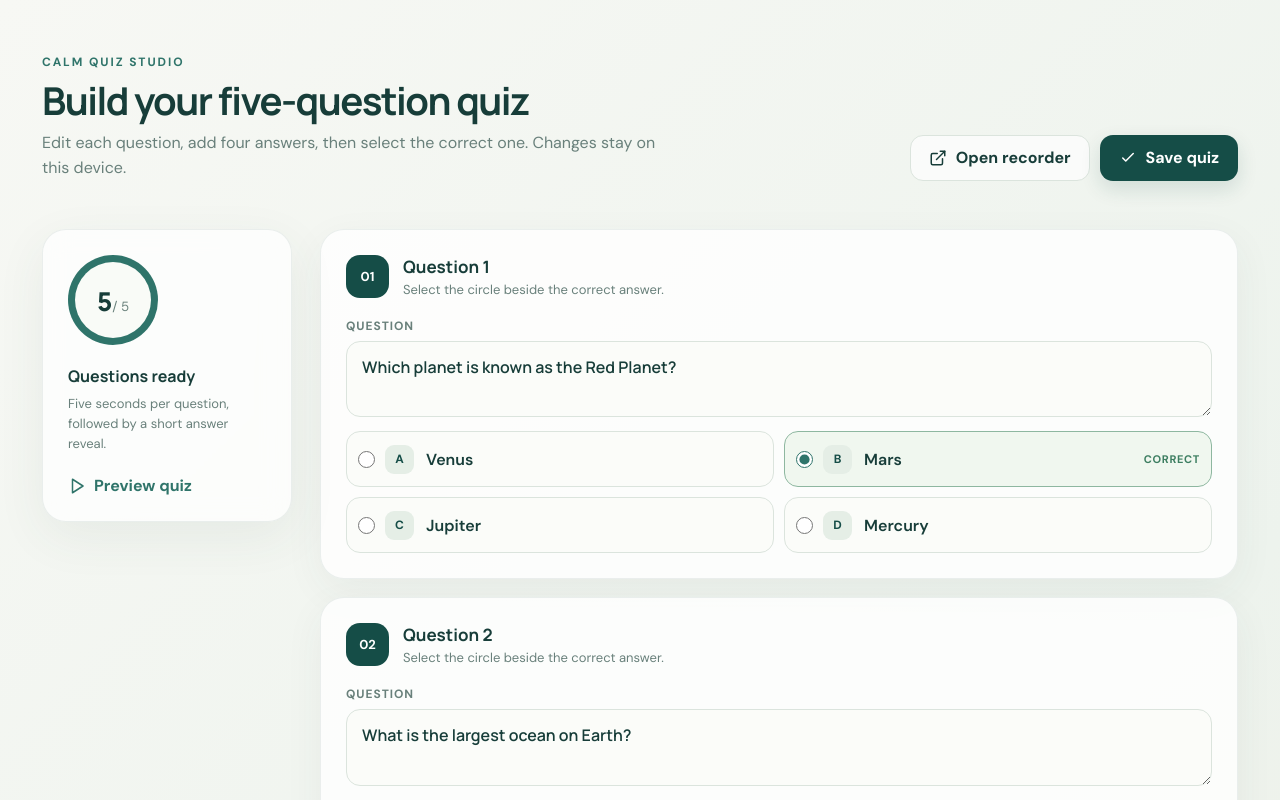
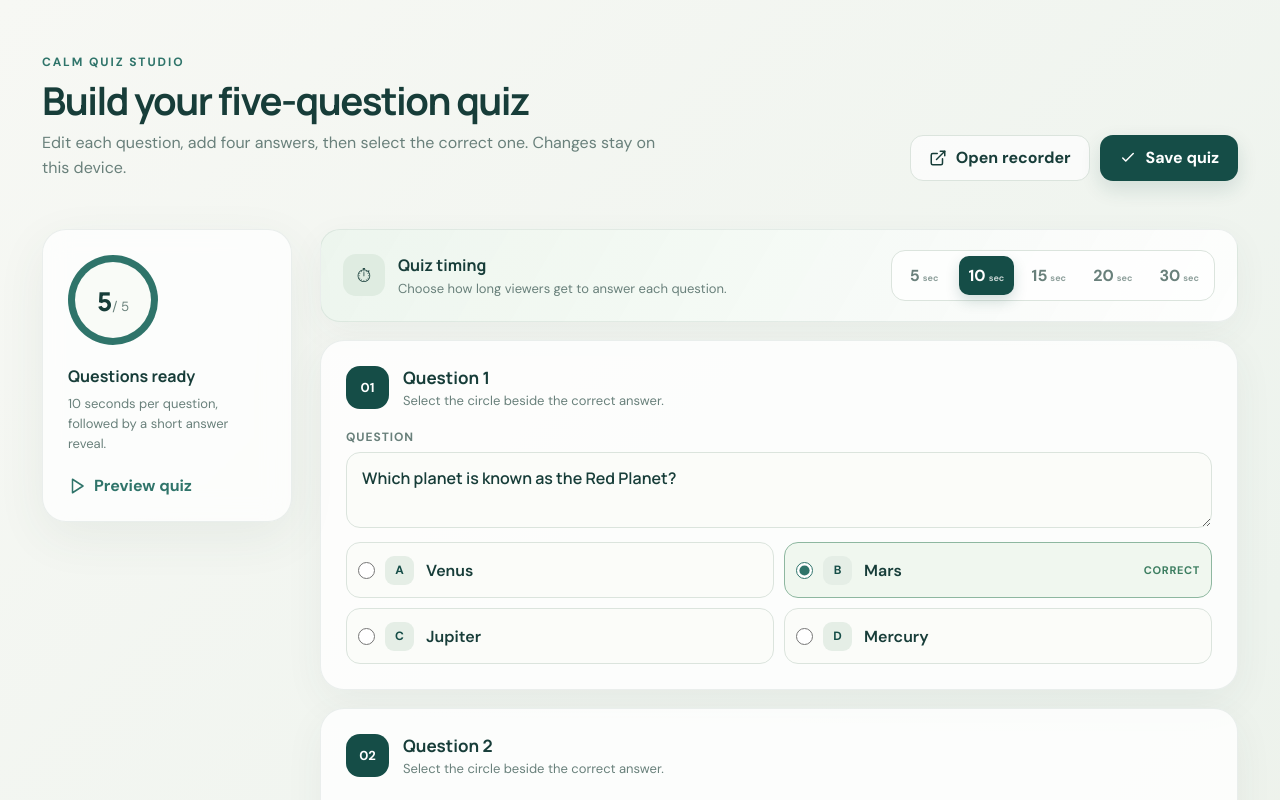
Before and after one commit to HemalStewart/facebook-quiz-recorder, a React (Vite) app: page / in a window 1280 px wide. Shown: the top 800 px of the page. Built offline with nearby package versions, Linux system fonts and the light colour scheme.

Commit message:
Add timing control for quiz questions and update related UI components

```diff
--- a/src/main.jsx
+++ b/src/main.jsx
@@ -4,6 +4,8 @@ import { AnimatePresence, motion } from 'framer-motion'
 import './styles.css'
 
 const STORAGE_KEY = 'calm-quiz-studio-v1'
+const SETTINGS_KEY = 'calm-quiz-studio-settings-v1'
+const DEFAULT_SETTINGS = { questionSeconds: 10 }
 
 const starterQuestions = [
   { id: 1, question: 'Which planet is known as the Red Planet?', answers: ['Venus', 'Mars', 'Jupiter', 'Mercury'], correct: 1 },
@@ -19,6 +21,15 @@ function readQuestions() {
     return Array.isArray(saved) && saved.length === 5 ? saved : starterQuestions
   } catch {
     return starterQuestions
+  }
+}
+
+function readSettings() {
+  try {
+    const saved = JSON.parse(localStorage.getItem(SETTINGS_KEY))
+    return saved && [5, 10, 15, 20, 30].includes(saved.questionSeconds) ? saved : DEFAULT_SETTINGS
+  } catch {
+    return DEFAULT_SETTINGS
   }
 }
 
@@ -45,6 +56,7 @@ function App() {
   const params = new URLSearchParams(window.location.search)
   const [view, setView] = React.useState(params.get('view') === 'player' ? 'player' : 'admin')
   const [questions, setQuestions] = React.useState(readQuestions)
+  const [settings, setSettings] = React.useState(readSettings)
 
   const goTo = (next) => {
     const url = next === 'player' ? '?view=player' : window.location.pathname
@@ -59,11 +71,11 @@ function App() {
   }, [])
 
   return view === 'admin'
-    ? <Admin questions={questions} setQuestions={setQuestions} goTo={goTo} />
-    : <Player questions={questions} goTo={goTo} />
+    ? <Admin questions={questions} setQuestions={setQuestions} settings={settings} setSettings={setSettings} goTo={goTo} />
+    : <Player questions={questions} settings={settings} goTo={goTo} />
 }
 
-function Admin({ questions, setQuestions, goTo }) {
+function Admin({ questions, setQuestions, settings, setSettings, goTo }) {
   const [saved, setSaved] = React.useState(false)
   const updateQuestion = (questionIndex, patch) => {
     setSaved(false)
@@ -76,8 +88,14 @@ function Admin({ questions, setQuestions, goTo }) {
   }
   const save = () => {
     localStorage.setItem(STORAGE_KEY, JSON.stringify(questions))
+    localStorage.setItem(SETTINGS_KEY, JSON.stringify(settings))
     setSaved(true)
     window.setTimeout(() => setSaved(false), 2200)
+  }
+  const openRecorder = () => {
+    localStorage.setItem(STORAGE_KEY, JSON.stringify(questions))
+    localStorage.setItem(SETTINGS_KEY, JSON.stringify(settings))
+    window.open(`${window.location.pathname}?view=player`, '_blank')
   }
   const complete = questions.filter((item) => item.question.trim() && item.answers.every((answer) => answer.trim())).length
 
@@ -90,7 +108,7 @@ function Admin({ questions, setQuestions, goTo }) {
           <p>Edit each question, add four answers, then select the correct one. Changes stay on this device.</p>
         </div>
         <div className="header-actions">
-          <button className="button button-secondary" onClick={() => window.open(`${window.location.pathname}?view=player`, '_blank')}><Icon name="external" /> Open recorder</button>
+          <button className="button button-secondary" onClick={openRecorder}><Icon name="external" /> Open recorder</button>
           <button className="button button-primary" onClick={save}><Icon name="check" /> {saved ? 'Saved' : 'Save quiz'}</button>
         </div>
       </header>
@@ -98,11 +116,20 @@ function Admin({ questions, setQuestions, goTo }) {
       <main className="admin-main">
         <aside className="status-card">
           <div className="status-ring" style={{ '--progress': `${complete * 20}%` }}><span>{complete}</span><small>/ 5</small></div>
-          <div><strong>Questions ready</strong><p>Five seconds per question, followed by a short answer reveal.</p></div>
+          <div><strong>Questions ready</strong><p>{settings.questionSeconds} seconds per question, followed by a short answer reveal.</p></div>
           <button className="text-button" onClick={() => goTo('player')}><Icon name="play" /> Preview quiz</button>
         </aside>
 
         <section className="editor-list">
+          <motion.section className="settings-card" initial={{ opacity:0, y:12 }} animate={{ opacity:1, y:0 }}>
+            <div className="settings-copy">
+              <span className="settings-icon">⏱</span>
+              <div><h2>Quiz timing</h2><p>Choose how long viewers get to answer each question.</p></div>
+            </div>
+            <div className="time-options" role="group" aria-label="Time per question">
+              {[5, 10, 15, 20, 30].map((value) => <button type="button" key={value} className={settings.questionSeconds === value ? 'selected' : ''} onClick={() => { setSaved(false); setSettings({ ...settings, questionSeconds:value }) }}>{value}<small>sec</small></button>)}
+            </div>
+          </motion.section>
           {questions.map((item, questionIndex) => (
             <motion.article className="question-card" key={item.id} initial={{ opacity: 0, y: 16 }} animate={{ opacity: 1, y: 0 }} transition={{ delay: questionIndex * .06 }}>
               <div className="question-heading">
@@ -135,20 +162,21 @@ function Admin({ questions, setQuestions, goTo }) {
   )
 }
 
-function Player({ questions, goTo }) {
+function Player({ questions, settings, goTo }) {
+  const questionSeconds = settings.questionSeconds
   const [started, setStarted] = React.useState(false)
   const [finished, setFinished] = React.useState(false)
   const [questionIndex, setQuestionIndex] = React.useState(0)
-  const [seconds, setSeconds] = React.useState(5)
+  const [seconds, setSeconds] = React.useState(questionSeconds)
   const [revealed, setRevealed] = React.useState(false)
 
   const restart = React.useCallback(() => {
     setQuestionIndex(0)
-    setSeconds(5)
+    setSeconds(questionSeconds)
     setRevealed(false)
     setFinished(false)
     setStarted(true)
-  }, [])
+  }, [questionSeconds])
 
   React.useEffect(() => {
     if (!started || finished) return
@@ -158,7 +186,7 @@ function Player({ questions, goTo }) {
           setFinished(true)
         } else {
           setQuestionIndex((index) => index + 1)
-          setSeconds(5)
+          setSeconds(questionSeconds)
           setRevealed(false)
         }
       }, 2800)
@@ -169,7 +197,7 @@ function Player({ questions, goTo }) {
       else setSeconds((value) => value - 1)
     }, 1000)
     return () => window.clearTimeout(timer)
-  }, [started, finished, revealed, seconds, questionIndex, questions.length])
+  }, [started, finished, revealed, seconds, questionIndex, questions.length, questionSeconds])
 
   const current = questions[questionIndex]
   const urgent = !revealed && seconds <= 2
@@ -196,7 +224,7 @@ function Player({ questions, goTo }) {
             <motion.section className="start-screen" key="start" initial={{ opacity: 0 }} animate={{ opacity: 1 }} exit={{ opacity: 0, scale: .96 }}>
               <span className="eyebrow">Five quick questions</span>
               <h2>Ready to test your knowledge?</h2>
-              <p>You have five seconds to choose each answer.</p>
+              <p>You have {questionSeconds} seconds to choose each answer.</p>
               <button onClick={restart}>Start quiz <Icon name="play" /></button>
             </motion.section>
           ) : finished ? (
@@ -222,7 +250,7 @@ function Player({ questions, goTo }) {
                 })}
               </div>
               <motion.div className={`countdown ${revealed ? 'revealed' : ''} ${urgent ? 'urgent' : ''}`} animate={urgent ? { scale: [1, 1.07, 1] } : { scale: 1 }} transition={urgent ? { duration: .75, repeat: Infinity } : { duration: .2 }}>
-                <svg viewBox="0 0 76 76"><circle cx="38" cy="38" r="33"/><motion.circle className="countdown-line" cx="38" cy="38" r="33" initial={{ pathLength: 1 }} animate={{ pathLength: revealed ? 1 : seconds / 5 }} transition={{ duration: .45, ease: 'easeOut' }} /></svg>
+                <svg viewBox="0 0 76 76"><circle cx="38" cy="38" r="33"/><motion.circle className="countdown-line" cx="38" cy="38" r="33" initial={{ pathLength: 1 }} animate={{ pathLength: revealed ? 1 : seconds / questionSeconds }} transition={{ duration: .45, ease: 'easeOut' }} /></svg>
                 <AnimatePresence mode="wait"><motion.span key={revealed ? 'answer' : seconds} initial={{ opacity: 0, scale: .65 }} animate={{ opacity: 1, scale: 1 }} exit={{ opacity: 0, scale: 1.15 }} transition={{ duration:.16 }}>{revealed ? <AnimatedCheck /> : seconds}</motion.span></AnimatePresence>
               </motion.div>
               <motion.p className={`countdown-copy ${revealed ? 'is-correct' : ''}`} animate={{ opacity:1, y:0 }}>{revealed ? 'Correct answer' : urgent ? 'Lock in your answer' : 'Take a breath and choose'}</motion.p>
--- a/src/styles.css
+++ b/src/styles.css
@@ -25,6 +25,9 @@ button { cursor:pointer; }
 .status-card strong { font:700 16px 'Manrope'; }.status-card p { margin:7px 0 21px; color:var(--muted); font-size:13px; line-height:1.55; }
 .text-button { padding:0; border:0; background:none; color:var(--teal); display:flex; gap:8px; align-items:center; font-weight:700; }
 .editor-list { display:grid; gap:18px; }
+.settings-card { padding:20px 22px;border:1px solid rgba(23,61,57,.08);border-radius:20px;background:linear-gradient(120deg,rgba(236,245,237,.95),rgba(255,255,255,.88));box-shadow:0 10px 35px rgba(54,81,72,.05);display:flex;align-items:center;justify-content:space-between;gap:22px; }
+.settings-copy { display:flex;align-items:center;gap:13px; }.settings-icon { width:42px;height:42px;display:grid;place-items:center;border-radius:13px;background:#dfece1;font-size:19px; }.settings-copy h2 { margin:0;font:700 16px 'Manrope'; }.settings-copy p { margin:4px 0 0;color:var(--muted);font-size:13px; }
+.time-options { display:flex;gap:7px;padding:5px;border:1px solid var(--line);border-radius:14px;background:rgba(255,255,255,.75); }.time-options button { min-width:55px;height:39px;padding:0 10px;border:0;border-radius:10px;color:var(--muted);background:transparent;font-weight:800;transition:color .2s,background .2s,box-shadow .2s,transform .2s; }.time-options button:hover { transform:translateY(-1px);color:var(--ink); }.time-options button.selected { color:white;background:var(--teal-dark);box-shadow:0 6px 14px rgba(21,77,71,.18); }.time-options small { margin-left:3px;font-size:9px;font-weight:700;opacity:.75; }
 .question-card { padding:25px; border:1px solid rgba(23,61,57,.08); border-radius:24px; background:rgba(255,255,255,.8); box-shadow:0 12px 40px rgba(54,81,72,.055); }
 .question-heading { display:flex; gap:14px; align-items:center; margin-bottom:20px; }
 .number { width:43px; height:43px; display:grid; place-items:center; border-radius:14px; color:white; background:var(--teal-dark); font-weight:800; font-size:13px; }
@@ -71,6 +74,6 @@ textarea:focus,.answer-field:focus-within { border-color:#7aa69d; box-shadow:0 0
 .finish-check { width:70px;height:70px;margin-bottom:24px;display:grid;place-items:center;border-radius:50%;color:white;background:#4e8b67;box-shadow:0 0 0 9px rgba(78,139,103,.12); }.finish-check .icon { width:32px;height:32px; }
 .score-prompt { margin-top:25px;padding:13px 18px;border:1px solid #cadbce;border-radius:14px;background:rgba(255,255,255,.7);color:var(--muted);font-size:13px;font-weight:700; }.score-prompt strong { margin-left:8px;color:var(--teal-dark);font-size:18px; }
 
-@media(max-width:800px){.admin-header{padding:35px 20px 20px;display:grid}.header-actions{width:100%}.header-actions .button{flex:1}.admin-main{padding:14px 20px 60px;grid-template-columns:1fr}.status-card{position:static;display:grid;grid-template-columns:auto 1fr;gap:0 18px;align-items:center}.status-card .status-ring{grid-row:1/3;margin:0}.status-card .text-button{grid-column:2}.answer-grid{grid-template-columns:1fr}}
+@media(max-width:800px){.admin-header{padding:35px 20px 20px;display:grid}.header-actions{width:100%}.header-actions .button{flex:1}.admin-main{padding:14px 20px 60px;grid-template-columns:1fr}.status-card{position:static;display:grid;grid-template-columns:auto 1fr;gap:0 18px;align-items:center}.status-card .status-ring{grid-row:1/3;margin:0}.status-card .text-button{grid-column:2}.settings-card{align-items:flex-start;flex-direction:column}.time-options{width:100%;display:grid;grid-template-columns:repeat(5,1fr)}.time-options button{min-width:0;padding:0 5px}.answer-grid{grid-template-columns:1fr}}
 @media(max-width:480px){.admin-header{padding-top:26px}.admin-header h1{font-size:29px}.question-card{padding:18px;border-radius:19px}.question-heading p{display:none}.answer-field{padding:8px}.correct-label{display:none}.bottom-actions .button{width:100%}.recorder-toolbar>span{display:none}.quiz-frame{width:min(calc(100vw - 20px),440px)}.player-page{padding:10px}.question-screen{padding-top:28px}.question-screen h2{margin-bottom:17px}.player-answer{min-height:53px}.countdown{margin-top:17px}}
 @media(prefers-reduced-motion:reduce){*,*:before,*:after{scroll-behavior:auto!important;animation-duration:.01ms!important;animation-iteration-count:1!important;transition-duration:.01ms!important}}
```
Also changed, not shown: 1 other file (tests, documents, lock files or other folders).
